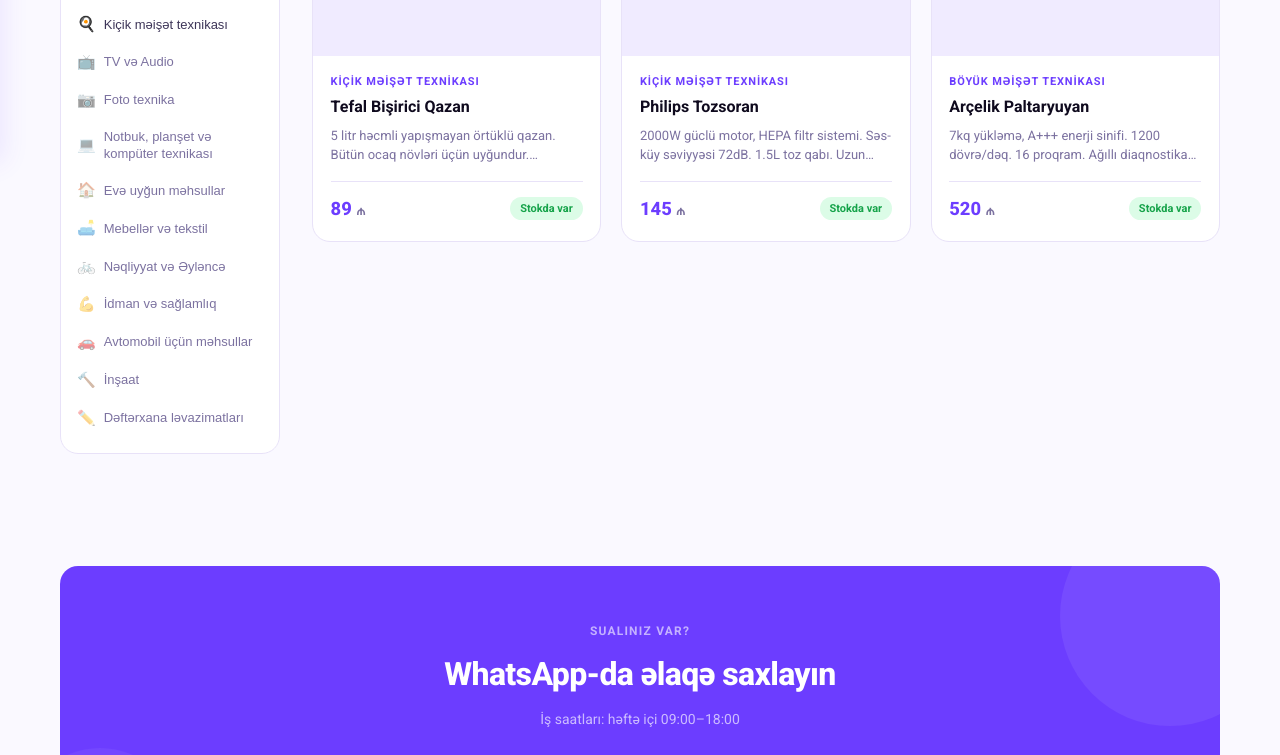
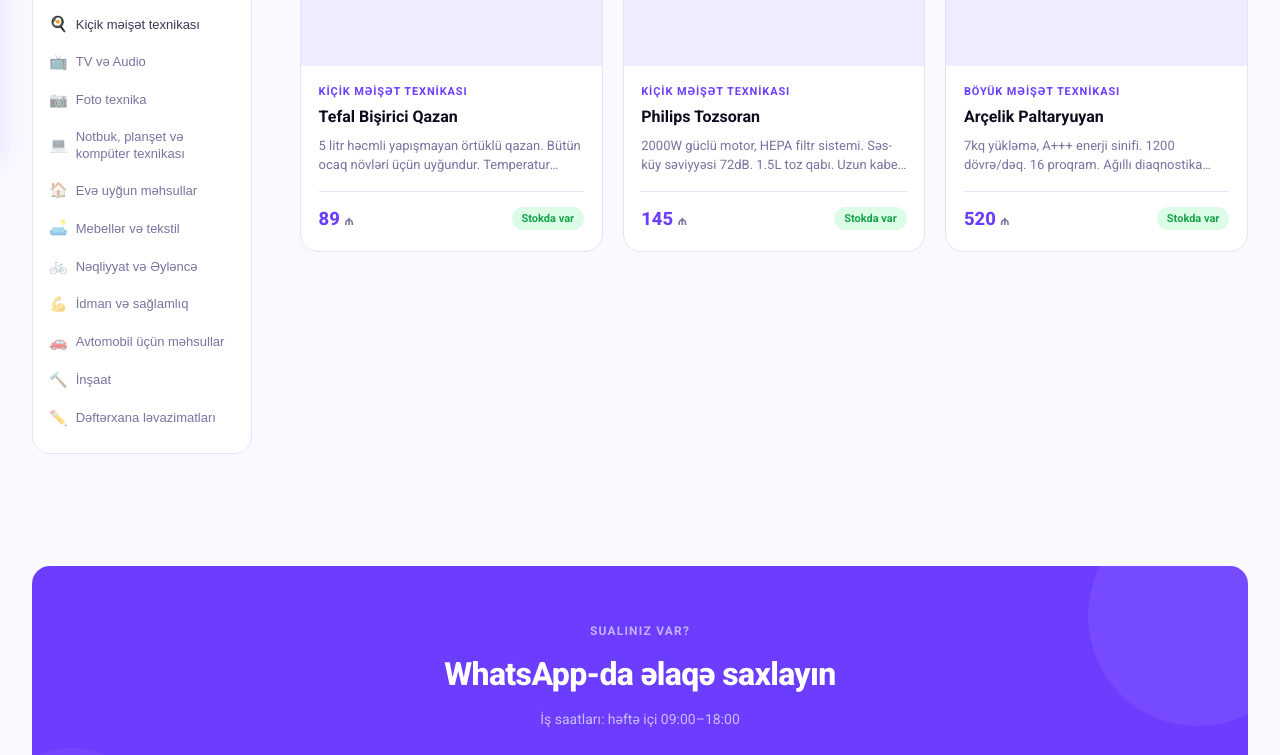
Before and after one commit to 1skippiks1-ops/demo-site, a plain HTML site: page index.html in a window 1280 px wide. Shown: the part 638-1393 px from the top of the page. Drawn offline with Linux system fonts and the light colour scheme.

Commit message:
Update container max-width and padding styles

```diff
--- a/css/style.css
+++ b/css/style.css
@@ -33,9 +33,9 @@
 }
 
 .container {
-  max-width: 1200px;
+  max-width: 1440px;
   margin: 0 auto;
-  padding: 0 1.25rem;
+  padding: 0 2rem;
 }
 
 /* ---- Header ---- */
@@ -223,7 +223,7 @@
 .catalog-layout {
   display: grid;
   grid-template-columns: 220px 1fr;
-  gap: 2rem;
+  gap: 3rem;
   align-items: start;
 }
 
```
